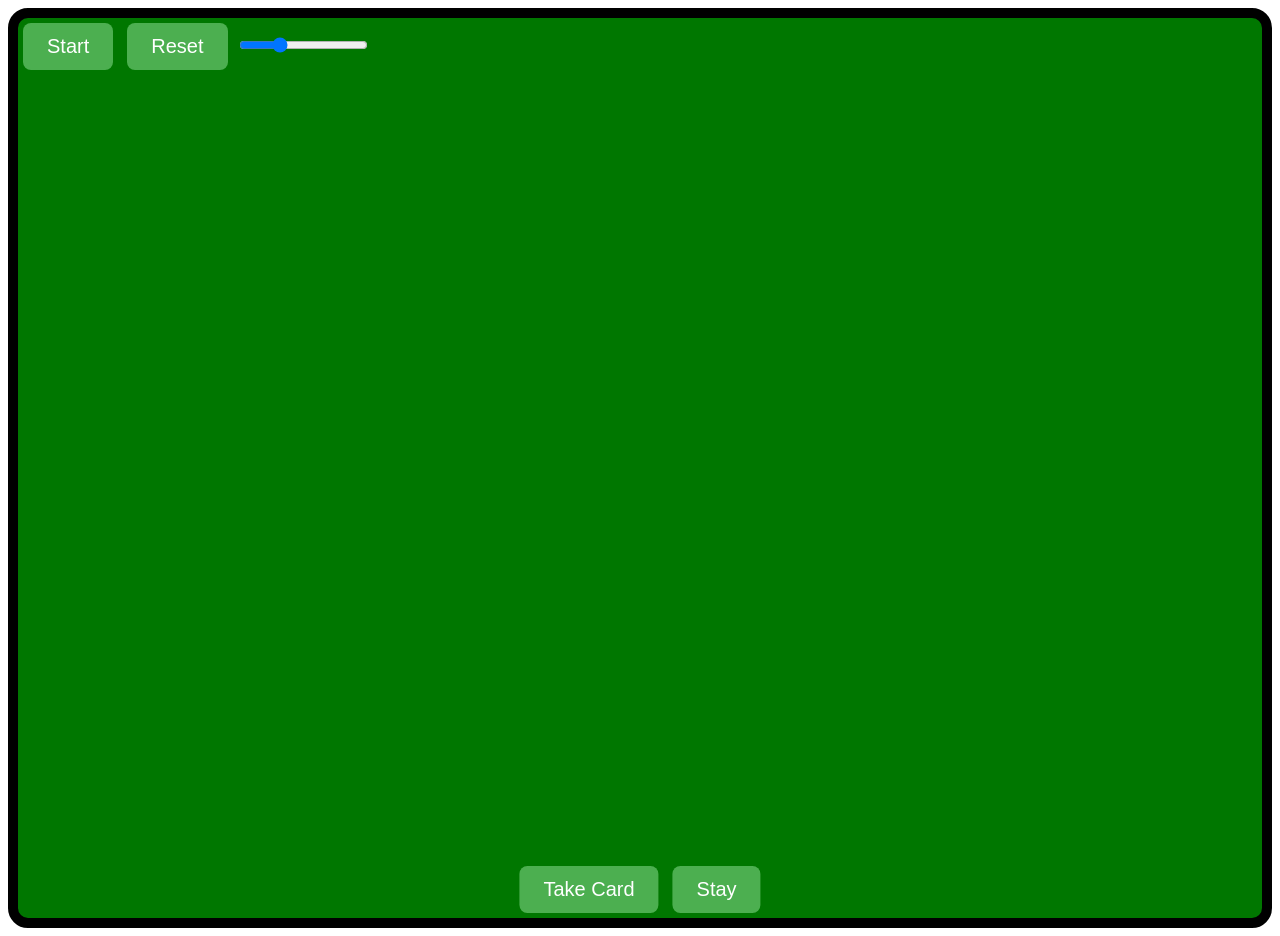
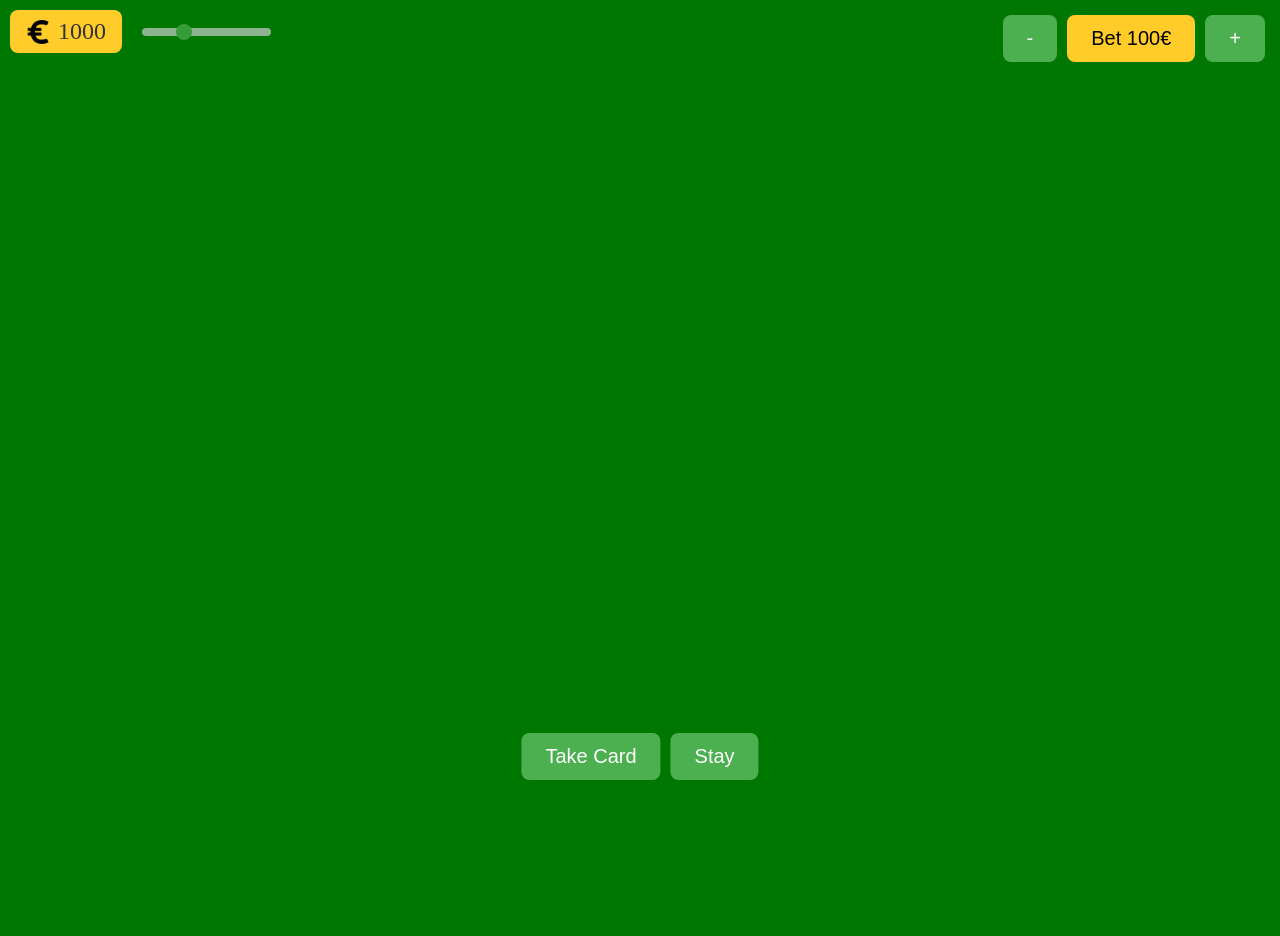
Before and after one commit to pnda420/BlackJack, a plain HTML site: page index.html in a window 1280 px wide. After the commit the page ends 800 px from the top, so only its background shows below. Drawn offline with Linux system fonts and the light colour scheme.

Commit message:
fixed bugs

```diff
--- a/index.html
+++ b/index.html
@@ -12,16 +12,25 @@
 <body>
 
     <div class="table">
-        <button id="start" class="button">Start</button>
-        <button id="reset" class="button" >Reset</button>
-        <input type="range" id="volumeSlider" min="0" max="1" step="0.1" value="0.3">
-
-        <div id="valueC" class="value" style="top: 20px;">
+        <div class="topBarLeft">
+            <span class="money" id="totalMoney">1000</span>
+            <input type="range" id="volumeSlider" min="0" max="1" step="0.1" value="0.3">
         </div>
 
-        <div class="card-holder" id="card-borderCom">
+        <div class="topBarRight">
+            <button id="decreaseMoney" class="button">-</button>
+            <button id="bet" class="button" style="background-color: #ffcc29; color: black;">Bet 100€</button>
+            <button id="addMoney" class="button">+</button>
+        </div>
+
+        <div>
+        <div id="valueC" class="value" style="top: 40px;">
+        </div>
+
+        <div class="card-holder" id="card-borderCom" style="margin-top: 100px;">
             <!-- cards go here -->
         </div>
+    </div>
 
 
         <div class="card-holder" id="card-borderPlayer">
@@ -29,7 +38,8 @@
         </div>
 
         <div class="buttonArea">
-            <button id="take" class="button" >Take Card</button>
+
+            <button id="take" class="button">Take Card</button>
             <button id="stay" class="button">Stay</button>
         </div>
 
--- a/script.js
+++ b/script.js
@@ -2,12 +2,16 @@ import { deck } from './cards.js';
 
 const valueP = document.getElementById('valueP');
 const valueC = document.getElementById('valueC');
+const totalMoney = document.getElementById('totalMoney');
+const betMoney = document.getElementById('bet');
 let IntvalueP = 0;
 let IntvalueC = 0;
 let playerCards = []
 let comCards = []
-
+let InttotalMoney = 1000;
+let IntBetMoney = 100;
 let playerWins = false;
+let canPlay = false;
 
 const clickSound = document.getElementById("clickSound");
 const foldSound = document.getElementById("foldSound");
@@ -16,37 +20,58 @@ const loseSound = document.getElementById("loseSound");
 const volumeSlider = document.getElementById("volumeSlider");
 
 document.addEventListener("DOMContentLoaded", function () {
-    const startButton = document.getElementById("start");
+    const startButton = document.getElementById("bet");
     startButton.addEventListener("click", function () {
+        if (canPlay == false) {
             clickSound.volume = volumeSlider.value;
             clickSound.play();
+
+            if (InttotalMoney >= IntBetMoney) {
+                InttotalMoney-=IntBetMoney;
+                totalMoney.textContent = `${InttotalMoney}`;
                 startGame();
+                canPlay = true;
+            } else {
+                console.log("out of money!");
+                canPlay = false;
+            }
+        }
     });
 
     const takeButton = document.getElementById("take");
     takeButton.addEventListener("click", function () {
-        clickSound.volume = volumeSlider.value;
+        if (canPlay) {
+            foldSound.volume = volumeSlider.value;
             foldSound.play();
             getCard();
-    });
-
-    const resetButton = document.getElementById("reset");
-    resetButton.addEventListener("click", function () {
-        clickSound.volume = volumeSlider.value;
-        clickSound.play();
-        resetSlots();
+        }
     });
 
     const stayButton = document.getElementById("stay");
     stayButton.addEventListener("click", function () {
-        clickSound.volume = volumeSlider.value;
+        if (canPlay) {
+            foldSound.volume = volumeSlider.value;
             foldSound.play();
             stay();
+        }
+    });
+    const decreaseMoney = document.getElementById("decreaseMoney");
+    decreaseMoney.addEventListener("click", function () {
+        clickSound.volume = volumeSlider.value;
+        clickSound.play();
+        IntBetMoney -= 10;
+        betMoney.textContent = `Bet ${IntBetMoney}€`;
+    });
+    const addMoney = document.getElementById("addMoney");
+    addMoney.addEventListener("click", function () {
+        clickSound.volume = volumeSlider.value;
+        clickSound.play();
+        IntBetMoney += 10;
+        betMoney.textContent = `Bet ${IntBetMoney}€`;
     });
 });
 
 async function stay() {
-
     const cardBorderCom = document.getElementById("card-borderCom");
     if (cardBorderCom) { removeChildNodes(cardBorderCom); }
     reloadComCards();
@@ -96,8 +121,11 @@ const delay = (delayInms) => {
 }
 
 function winCheck() {
+    canPlay = false;
     if (playerWins) {
         winSound.play();
+        InttotalMoney += IntBetMoney*2
+        totalMoney.textContent = `${InttotalMoney}`;
     } else {
         loseSound.play();
     }
--- a/styles.css
+++ b/styles.css
@@ -14,15 +14,6 @@
     transform: translateX(-50%);
 }
 
-
-.buttonArea {
-    position: absolute;
-    bottom: 0;
-    left: 50%;
-    transform: translateX(-50%);
-}
-
-
 .button {
     padding: 12px 24px;
     font-size: 20px;
@@ -34,6 +25,56 @@
     margin: 5px;
     position: relative;
     overflow: hidden;
+    display: inline-block;
+    text-align: center;
+}
+
+.buttonArea {
+    position: absolute;
+    bottom: 15px;
+    left: 50%;
+    transform: translateX(-50%);
+    display: flex;
+    justify-content: center;
+    align-items: center;
+}
+
+.topBarLeft {
+    position: absolute;
+    top: 10px;
+    left: 10px;
+    display: flex;
+    justify-content: center;
+    align-items: center;
+}
+.topBarRight {
+    position: absolute;
+    top: 10px;
+    right: 10px;
+    display: flex;
+    justify-content: center;
+    align-items: center;
+}
+
+
+
+.money {
+    display: inline-flex;
+    align-items: center;
+    padding: 8px 16px;
+    font-size: 24px;
+    background-color: #ffcc29;
+    color: #333;
+    border-radius: 8px;
+}
+.money::before {
+    content: ""; /* Leeres Inhaltsattribut für das Pseudoelement */
+    display: inline-block;
+    width: 24px;
+    height: 24px;
+    background-image: url('/pictures/money.png'); /* Pfad zum Geld-Logo */
+    background-size: cover; /* Größenanpassung des Logos */
+    margin-right: 8px; /* Abstand zwischen Logo und Betrag */
 }
 
 .button:hover {
@@ -70,13 +111,22 @@
 }
 
 
+body {
+    margin: 0; /* Kein Außenabstand */
+    padding: 0; /* Kein Innenabstand */
+    background-color: #007700; /* Hintergrundfarbe des Body */
+    overflow: hidden; /* Verhindert das Anzeigen von Scrollleisten */
+}
+
 .table {
-    width: 1;
-    height: 900px;
-    background-color: #007700;
-    position: relative;
-    border: 10px solid #000;
-    border-radius: 20px;
+    width: 100vw;
+    height: 100vh;
+    background-color: transparent; /* Transparenter Hintergrund */
+    position: absolute;
+    border: none;
+    border-radius: 0;
+    margin: 0;
+    padding: 0;
 }
 
 .card-holder {
@@ -95,3 +145,38 @@
     height: 300px;
     margin: 5px;
 }
+
+/* Stil für den Range-Slider */
+input[type="range"] {
+    margin-left: 20px;
+    -webkit-appearance: none; /* Entferne native Styling */
+    appearance: none;
+    width: 100%; /* Volle Breite des Containers */
+    height: 8px; /* Höhe des Sliders */
+    background-color: #ccc; /* Hintergrundfarbe */
+    border-radius: 4px; /* Abgerundete Ecken */
+    outline: none; /* Entferne den blauen Fokus-Rahmen */
+    opacity: 0.7; /* Transparenz, wenn nicht aktiv */
+    transition: opacity 0.2s ease;
+}
+
+/* Stil für den Slider-Griff (Daumen) */
+input[type="range"]::-webkit-slider-thumb {
+    -webkit-appearance: none; /* Entferne native Styling */
+    appearance: none;
+    width: 16px; /* Breite des Griffs */
+    height: 16px; /* Höhe des Griffs */
+    background-color: #4CAF50; /* Farbe des Griffs */
+    border: none;
+    border-radius: 50%; /* Runder Griff */
+    cursor: pointer;
+}
+
+/* Anpassungen, wenn der Slider aktiv ist */
+input[type="range"]:hover {
+    opacity: 1; /* Zeige den Slider vollständig */
+}
+
+input[type="range"]:active {
+    opacity: 1; /* Zeige den Slider vollständig */
+}
```
Also changed, not shown: pictures/money.png (added), 1 other file. Lines whose indentation alone changed are shown as unchanged.
